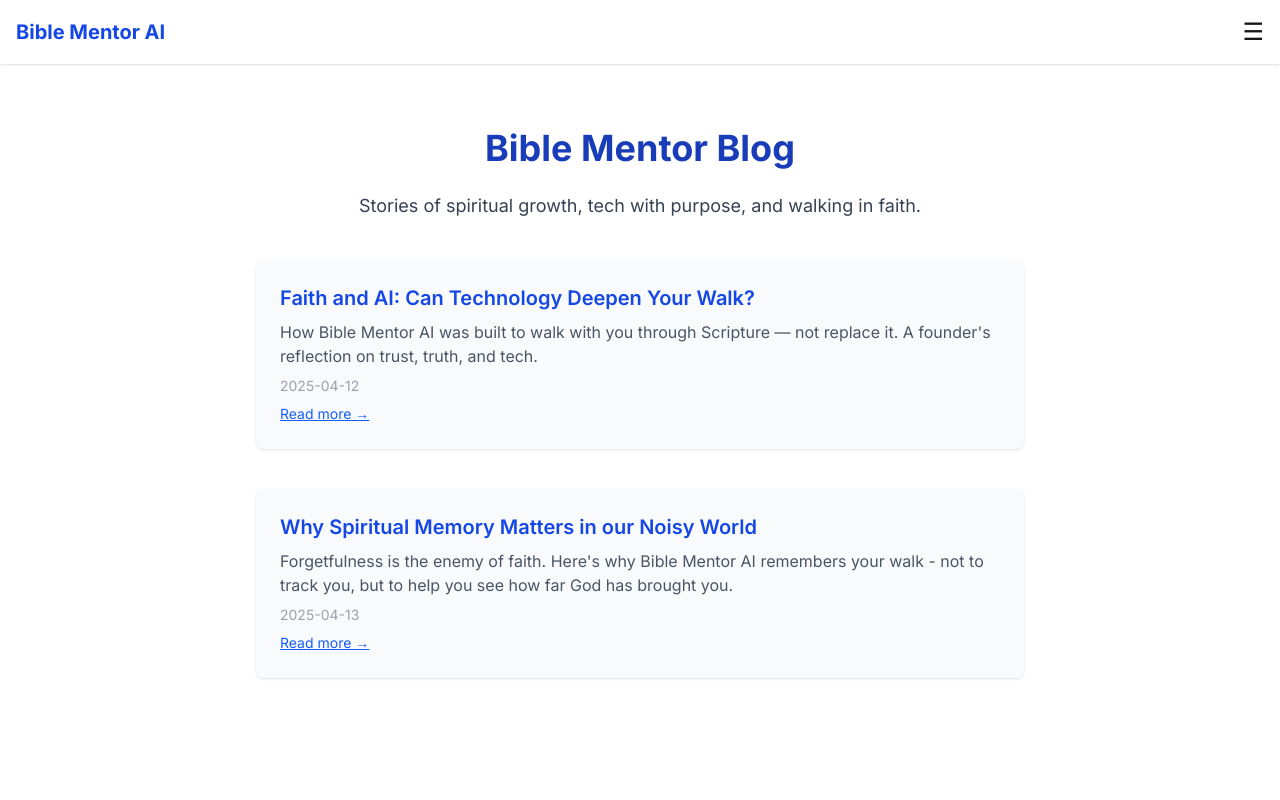
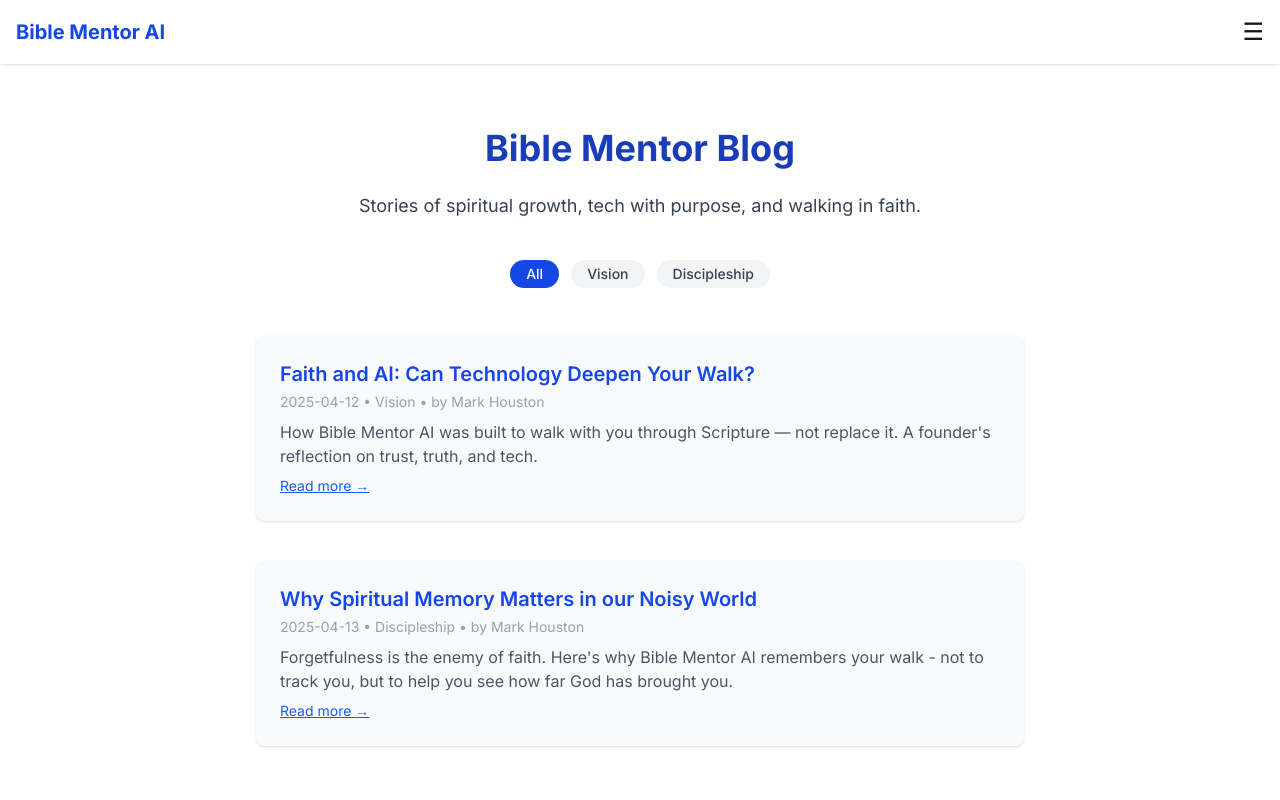
Before and after one commit to houstonmarkw/bible-mentor-ai-frontend, a Next.js app: page /blog in a window 1280 px wide. Shown: the top 800 px of the page. Built offline with nearby package versions, Linux system fonts and the light colour scheme.

Commit message:
Blog filtering

```diff
--- a/src/app/blog/page.tsx
+++ b/src/app/blog/page.tsx
@@ -9,10 +9,15 @@
   title: string;
   summary: string;
   date: string;
+  author: string;
+  category: string;
 };
 
 export default function BlogPage() {
   const [posts, setPosts] = useState<BlogPost[]>([]);
+  const [filtered, setFiltered] = useState<BlogPost[]>([]);
+  const [categories, setCategories] = useState<string[]>([]);
+  const [selected, setSelected] = useState<string | null>(null);
   const [error, setError] = useState(false);
 
   useEffect(() => {
@@ -21,7 +26,11 @@
         const res = await fetch('/data/blog-posts.json');
         if (!res.ok) throw new Error('Failed to fetch blog data');
         const data: BlogPost[] = await res.json();
+
+        const allCategories = Array.from(new Set(data.map((p) => p.category)));
         setPosts(data);
+        setFiltered(data);
+        setCategories(allCategories);
       } catch (err) {
         console.error('Blog fetch failed:', err);
         setError(true);
@@ -30,6 +39,15 @@
 
     fetchPosts();
   }, []);
+
+  const handleFilter = (category: string | null) => {
+    setSelected(category);
+    if (!category) {
+      setFiltered(posts);
+    } else {
+      setFiltered(posts.filter((p) => p.category === category));
+    }
+  };
 
   return (
     <>
@@ -49,13 +67,41 @@
             Stories of spiritual growth, tech with purpose, and walking in faith.
           </p>
 
+          {categories.length > 0 && (
+            <div className="flex flex-wrap justify-center gap-3 mb-12">
+              <button
+                onClick={() => handleFilter(null)}
+                className={`px-4 py-1 rounded-full text-sm font-medium ${
+                  selected === null
+                    ? 'bg-blue-700 text-white'
+                    : 'bg-gray-100 text-gray-700 hover:bg-gray-200'
+                }`}
+              >
+                All
+              </button>
+              {categories.map((cat) => (
+                <button
+                  key={cat}
+                  onClick={() => handleFilter(cat)}
+                  className={`px-4 py-1 rounded-full text-sm font-medium ${
+                    selected === cat
+                      ? 'bg-blue-700 text-white'
+                      : 'bg-gray-100 text-gray-700 hover:bg-gray-200'
+                  }`}
+                >
+                  {cat}
+                </button>
+              ))}
+            </div>
+          )}
+
           {error ? (
             <p className="text-center text-red-600">Failed to load blog posts.</p>
-          ) : posts.length === 0 ? (
-            <p className="text-center text-gray-500">No posts found yet.</p>
+          ) : filtered.length === 0 ? (
+            <p className="text-center text-gray-500">No posts found.</p>
           ) : (
             <div className="space-y-10">
-              {posts.map((post) => (
+              {filtered.map((post) => (
                 <div
                   key={post.slug}
                   className="bg-gray-50 p-6 rounded-lg shadow-sm hover:shadow-md transition"
@@ -63,8 +109,10 @@
                   <h2 className="text-xl font-semibold text-blue-700">
                     <Link href={`/blog/${post.slug}`}>{post.title}</Link>
                   </h2>
+                  <p className="text-sm text-gray-400 mt-1">
+                    {post.date} • {post.category} • by {post.author}
+                  </p>
                   <p className="text-gray-600 mt-2">{post.summary}</p>
-                  <p className="text-sm text-gray-400 mt-2">{post.date}</p>
                   <Link
                     href={`/blog/${post.slug}`}
                     className="text-sm text-blue-600 underline mt-2 inline-block"
```
